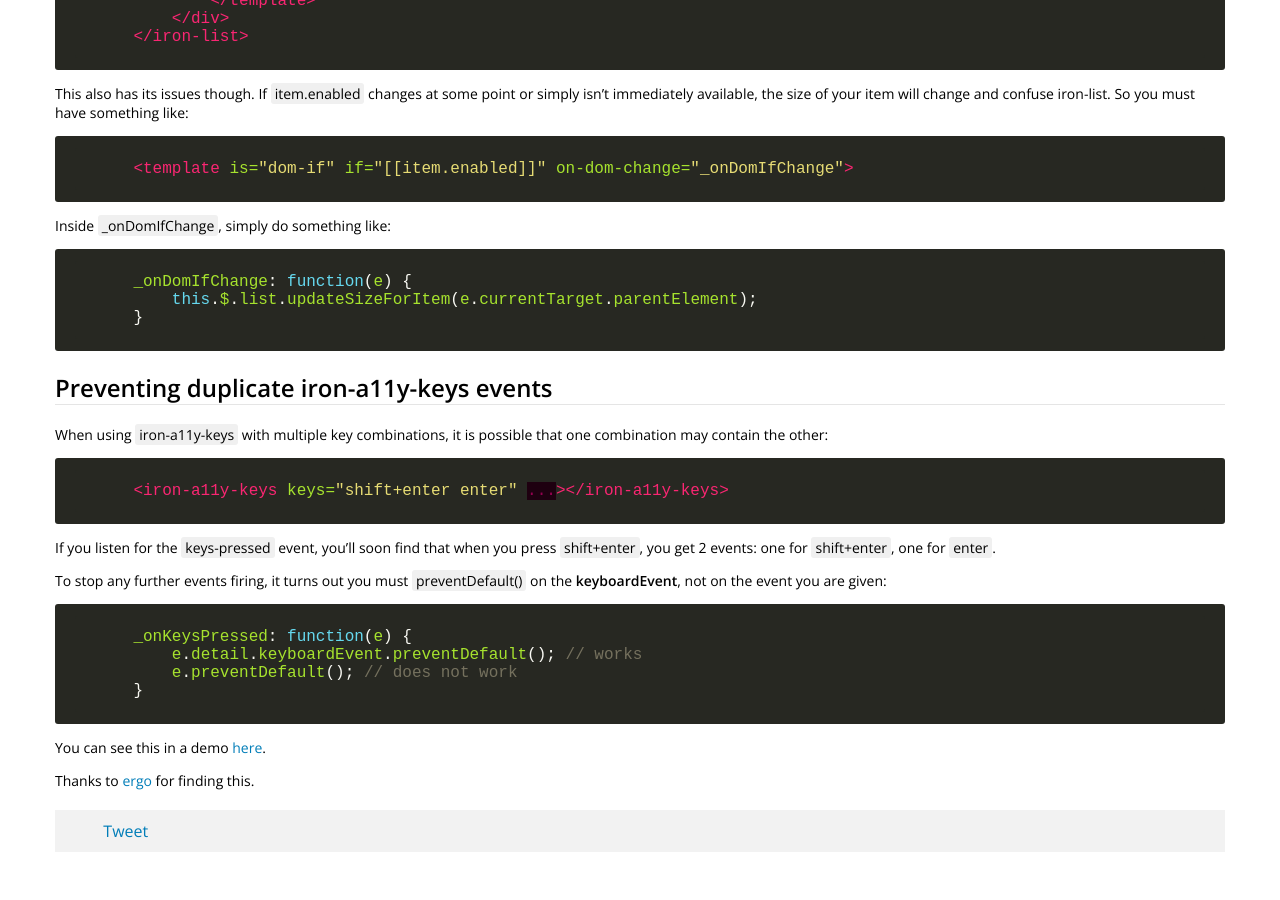
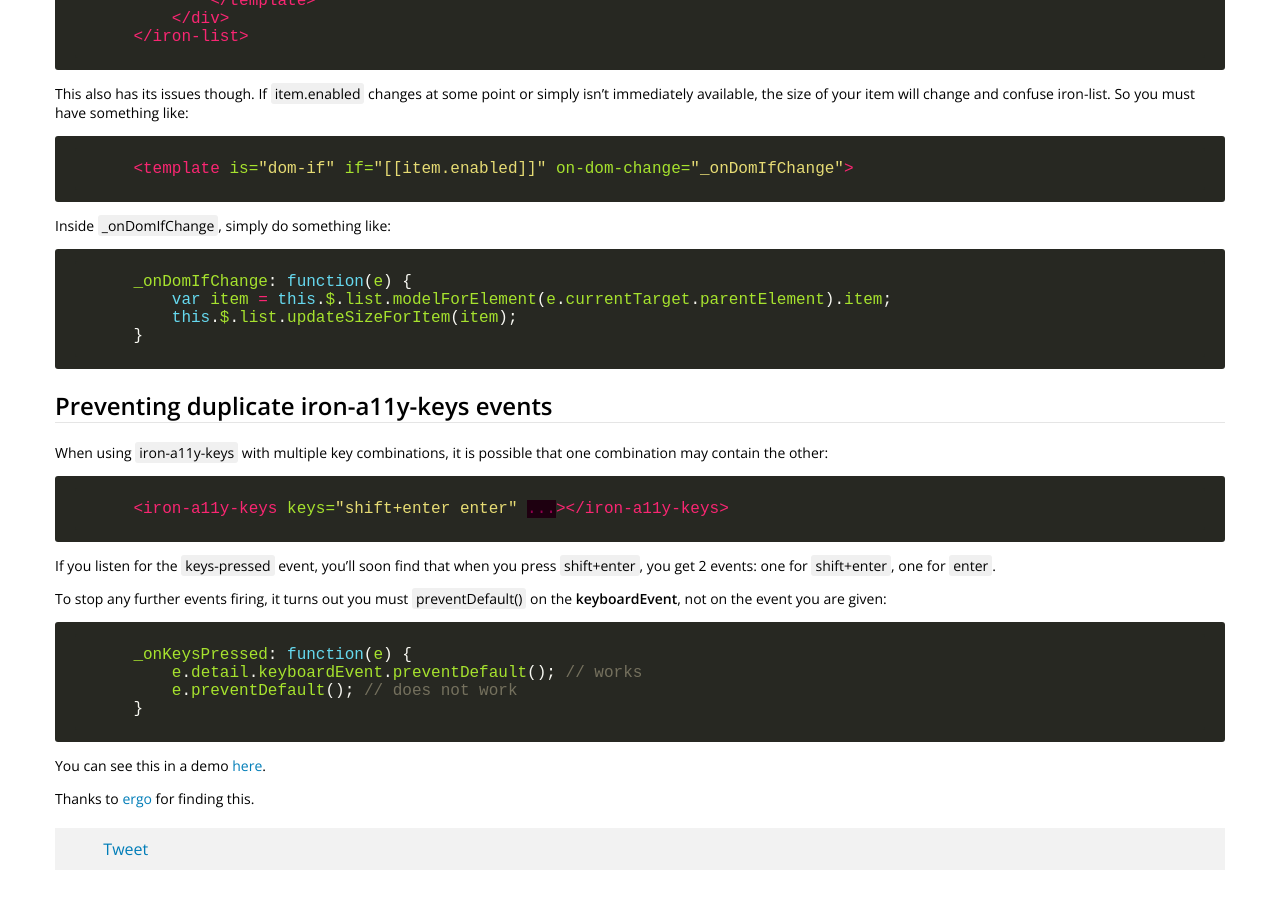
Before and after one commit to 43081j/43081j.github.io, a Jekyll site: the page built from _posts/2016-09-25-polymer-tips-tricks-1.md, in a window 1280 px wide and 900 px high, scrolled down 1831 px. Built offline with Jekyll 4.4.1, drawn with Linux system fonts in a browser that asks for light colours; nearby versions of some CDN libraries; comment, search, counter and statistics services are not loaded.

Commit message:
some bad code

````diff
--- a/_posts/2016-09-25-polymer-tips-tricks-1.md
+++ b/_posts/2016-09-25-polymer-tips-tricks-1.md
@@ -98,7 +98,8 @@ Inside `_onDomIfChange`, simply do something like:
 
 ```javascript
     _onDomIfChange: function(e) {
-        this.$.list.updateSizeForItem(e.currentTarget.parentElement);
+        var item = this.$.list.modelForElement(e.currentTarget.parentElement).item;
+        this.$.list.updateSizeForItem(item);
     }
 ```
 
````
